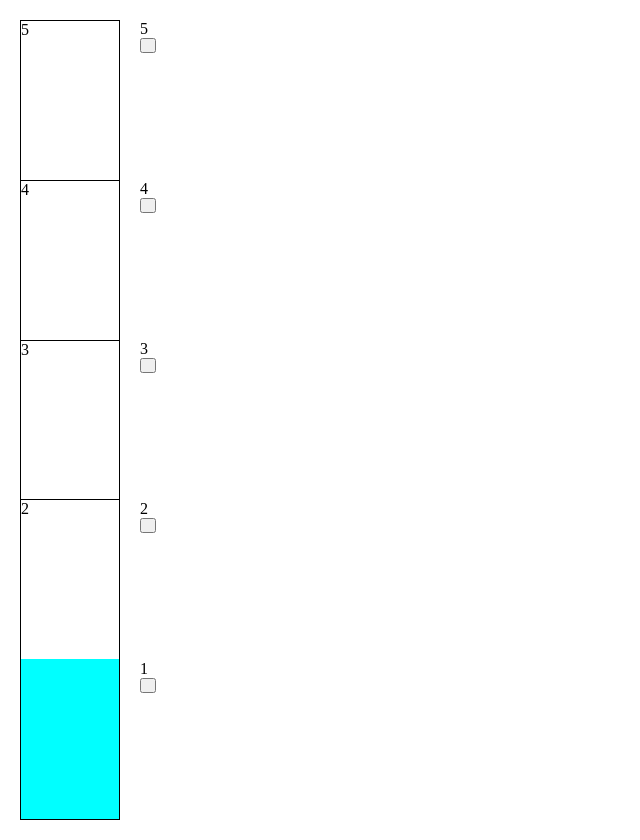
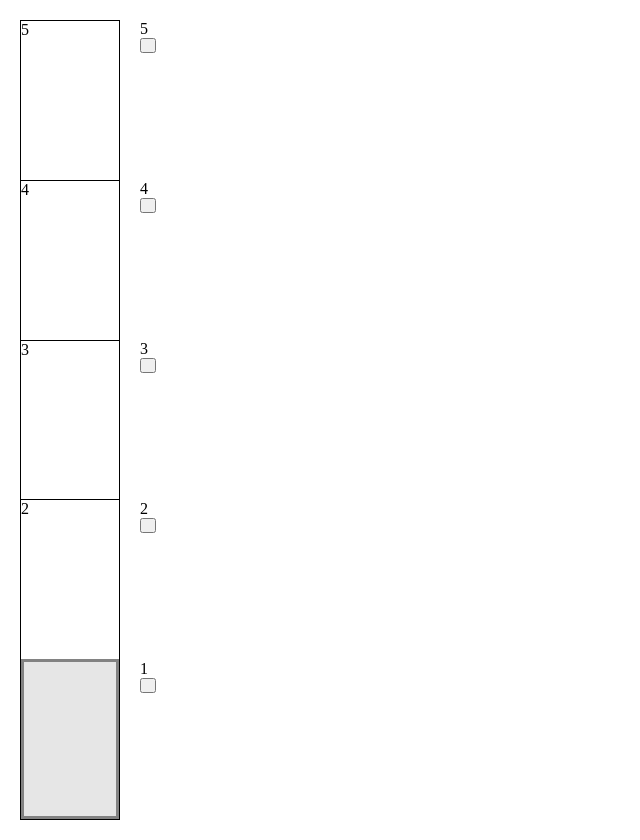
Before and after one commit to Nikitatopodin/elevator, a Vue app: page / in a window 1280 px wide. Shown: the whole page, without its empty margins (0-640 px from the left). Built offline with nearby package versions, Linux system fonts and the light colour scheme.

Commit message:
feat: add elevator indicator, target level and direction display, fix: fix elevator animation

```diff
--- a/src/components/Elevator.vue
+++ b/src/components/Elevator.vue
@@ -5,24 +5,81 @@ const props = defineProps(['elevId']);
 const id = props.elevId;
 const elevatorsStore = useElevatorsStore();
 const store = useGeneralStore();
-const levels = store.levels;
+
+const getDirection = () => {
+  if (!elevatorsStore.elevators[id].targetLevel) {
+    return ''
+  }
+  return elevatorsStore.elevators[id].targetLevel <
+    elevatorsStore.elevators[id].currentLevel && elevatorsStore.elevators[id].targetLevel ? '↓' : '↑'
+}
+
+const getCurrentPos = () => {
+  if (elevatorsStore.elevators[id].currentLevel) {
+    return elevatorsStore.elevators[id].currentLevel;
+  }
+
+  if (!elevatorsStore.elevators[id].targetLevel && !elevatorsStore.elevators[id].prevLevel) {
+    return elevatorsStore.elevators[id].currentLevel;
+  }
+
+  if (!elevatorsStore.elevators[id].targetLevel) {
+    return elevatorsStore.elevators[id].prevLevel;
+  }
+
+  return elevatorsStore.elevators[id].targetLevel;
+}
 
 </script>
 
 <template>
   <div class="elevator" :style="{
-    transform: `translateY(-${(elevatorsStore.elevators[id].targetLevel ? elevatorsStore.elevators[id].targetLevel - 1 : elevatorsStore.elevators[id].currentLevel - 1) * 100}%)`,
-    transition: `all ${elevatorsStore.getStartElevatorPos(id)}s`
+    transform: `translateY(-${(getCurrentPos() - 1) * 100}%)`,
+    transition: `linear ${elevatorsStore.getStartElevatorPos(id)}s`,
+    height: `${100 / store.levels}%`
   }">
+    <div
+      :class="elevatorsStore.elevators[id].isReady ? 'elevator__indicator' : 'elevator__indicator elevator__indicator--blocked'">
+    </div>
+    <span class="elevator__target"> {{ elevatorsStore.elevators[id].targetLevel }}</span>
+    <span class="elevator__direction">{{ getDirection() }}</span>
   </div>
 </template>
 
 <style scoped>
+@keyframes blinker {
+  from {
+    background-color: rgb(230, 230, 230)
+  }
+
+  to {
+    background-color: rgb(255, 54, 47)
+  }
+}
+
 .elevator {
   position: absolute;
 
   width: 100%;
-  height: calc(100%/v-bind(levels));
-  background-color: aqua;
+
+  text-align: center;
+
+  background-color: rgb(230, 230, 230);
+  border: 3px solid rgb(130, 130, 130)
+}
+
+.elevator__indicator {
+  width: 15px;
+  height: 15px;
+  margin: 0 auto;
+
+  background-color: rgb(0, 227, 65);
+}
+
+.elevator__indicator--blocked {
+  animation-name: blinker;
+  animation-iteration-count: infinite;
+  animation-timing-function: cubic-bezier(1.0, 0, 0, 1.0);
+  animation-duration: 0.5s;
 }
 </style>
```
